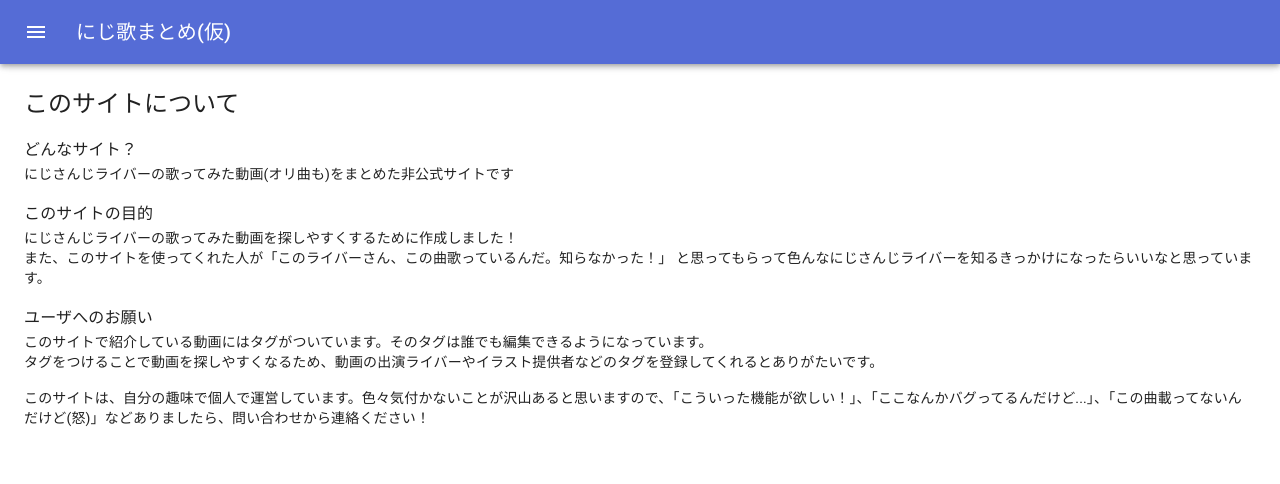
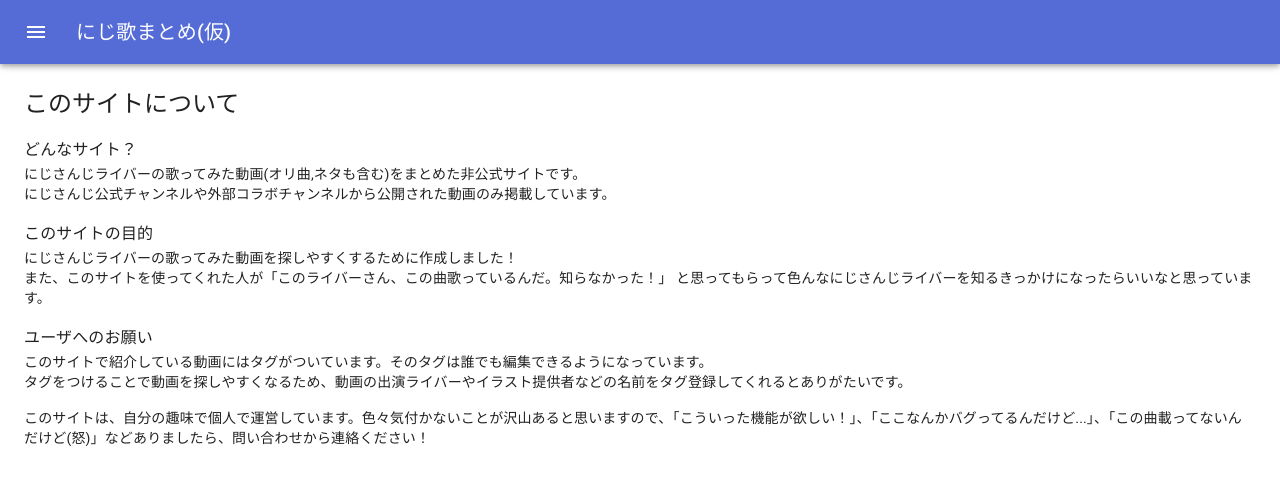
Before and after one commit to aopontann/nijisanji-songs-client, a Next.js app: page /about in a window 1280 px wide. Shown: the top 484 px of the page. Built offline with nearby package versions, Linux system fonts and the light colour scheme.

Commit message:
update: about サイト説明文に文を追加

```diff
--- a/pages/about.js
+++ b/pages/about.js
@@ -12,7 +12,8 @@ export default function About() {
         どんなサイト？
       </Typography>
       <Typography variant="body" paragraph>
-        にじさんじライバーの歌ってみた動画(オリ曲も)をまとめた非公式サイトです
+        にじさんじライバーの歌ってみた動画(オリ曲,ネタも含む)をまとめた非公式サイトです。<br />
+        にじさんじ公式チャンネルや外部コラボチャンネルから公開された動画のみ掲載しています。
       </Typography>
       <Typography variant="subtitle1">
         このサイトの目的
@@ -27,7 +28,7 @@ export default function About() {
       </Typography>
       <Typography variant="body" paragraph>
         このサイトで紹介している動画にはタグがついています。そのタグは誰でも編集できるようになっています。<br />
-        タグをつけることで動画を探しやすくなるため、動画の出演ライバーやイラスト提供者などのタグを登録してくれるとありがたいです。
+        タグをつけることで動画を探しやすくなるため、動画の出演ライバーやイラスト提供者などの名前をタグ登録してくれるとありがたいです。
       </Typography>
       <Typography variant="body">
         このサイトは、自分の趣味で個人で運営しています。色々気付かないことが沢山あると思いますので、「こういった機能が欲しい！」、「ここなんかバグってるんだけど...」、「この曲載ってないんだけど(怒)」などありましたら、問い合わせから連絡ください！
```
